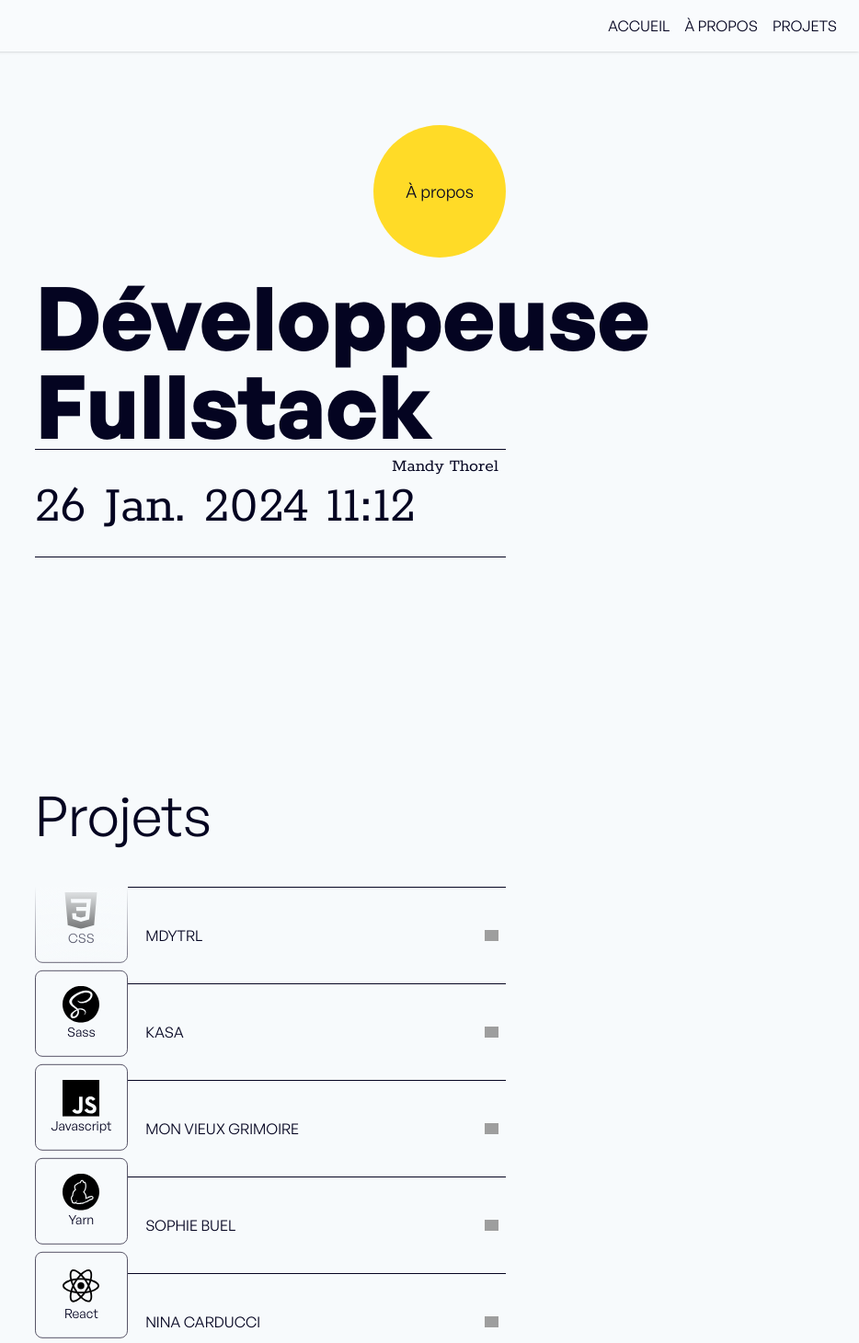
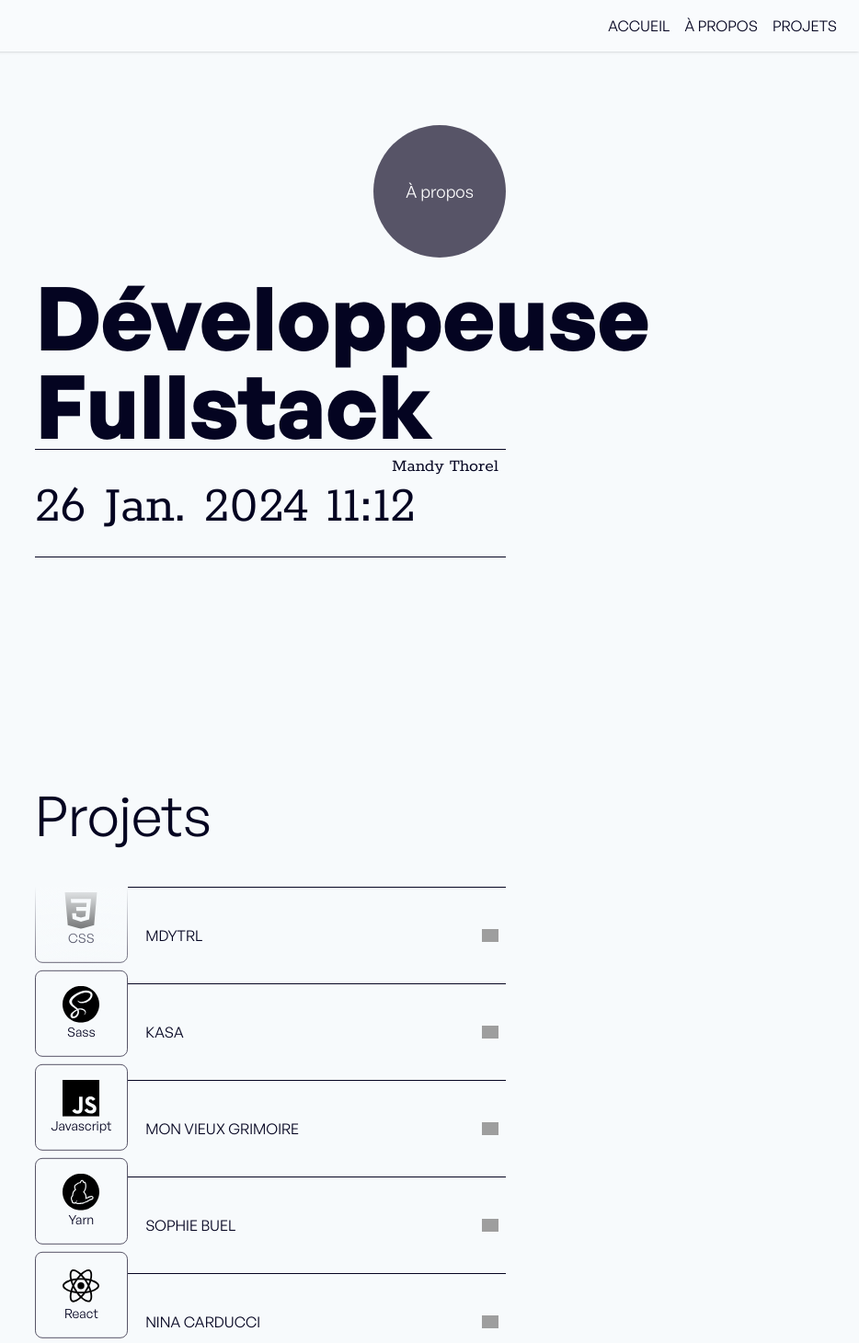
Before and after one commit to MandyTrl/mdytrl, a Next.js app: page / in a window 1280 px wide. Shown: the top 1460 px of the page at 92% size, without its empty margins (346-1280 px from the left). Built offline with nearby package versions, Linux system fonts and the light colour scheme; grey boxes are pictures that could not be loaded; what tailwindcss-gradients would draw is missing.

Commit message:
animation magnetic btn with bg > ok :)

```diff
--- a/src/app/globals.css
+++ b/src/app/globals.css
@@ -76,3 +76,20 @@ body::-webkit-scrollbar-thumb {
 .trans-border-radius:hover {
   border-radius: 25%;
 }
+
+#magnetic_btn {
+  background: linear-gradient(
+    var(--gray-primary),
+    var(--gray-primary) 50%,
+    var(--yellow-color) 50%,
+    var(--yellow-color)
+  );
+  background-size: 100% 200%;
+  transition: background 0.3s;
+  color: #ffff;
+}
+
+#magnetic_btn:hover {
+  background-position: 100% 100%;
+  color: var(--primary);
+}
--- a/src/app/page.tsx
+++ b/src/app/page.tsx
@@ -1,6 +1,6 @@
 import { TechnicalSkillsLayout } from '@/components/Layouts/TechnicalSkillsLayout'
 import { LocalTime } from '@/components/LocalTime'
-import { Button } from '@/components/UI/Button'
+import { MagneticBtn } from '@/components/UI/MagneticBtn'
 
 export default function Home() {
   return (
@@ -10,7 +10,7 @@ export default function Home() {
           Développeuse <br></br> Fullstack
         </div>
         <LocalTime />
-        <Button title="À propos" />
+        <MagneticBtn title="À propos" />
       </section>
 
       <section id="projects" className="flex flex-col h-screen">
--- a/src/components/ProjectsList.tsx
+++ b/src/components/ProjectsList.tsx
@@ -18,14 +18,14 @@ export const ProjectsList = () => {
                   {project.name}
                 </p>
                 <p className="flex items-center">
-                  <span className="text-sm mr-4 opacity-0 group-hover:opacity-100 transform duration-300 group-hover:translate-x-[0%] translate-x-[50%]">
+                  <span className="mr-4 opacity-0 group-hover:opacity-100 transform duration-300 group-hover:translate-x-[0%] translate-x-[50%]">
                     Voir le projet
                   </span>
                   <Image
                     src="/assets/icons/arrow-up-right.svg"
                     alt={`go to the project ${project.name}`}
-                    width={15}
-                    height={15}
+                    width={18}
+                    height={18}
                   />
                 </p>
               </div>
--- a/src/components/UI/Button.tsx
+++ b/src/components/UI/MagneticBtn.tsx
@@ -5,7 +5,7 @@ import React, { useRef } from 'react'
 type BtnTypeProps = {
   title: string
 }
-export const Button = ({ title }: BtnTypeProps) => {
+export const MagneticBtn = ({ title }: BtnTypeProps) => {
   const btnRef = useRef<HTMLDivElement | null>(null)
   const titleRef = useRef<HTMLDivElement | null>(null)
 
@@ -38,7 +38,7 @@ export const Button = ({ title }: BtnTypeProps) => {
         id="magnetic_btn"
         onMouseMove={(e) => onMouseMove(e)}
         onMouseOut={() => onMouseOut()}
-        className="rounded-full bg-yel-primary text-primary w-36 h-36 p-5 text-lg hover:scale-105 ease-out duration-300"
+        className="rounded-full w-36 h-36 p-5 text-lg hover:scale-105 ease-out duration-300"
       >
         <div ref={titleRef} className="duration-100 ease-linear">
           <Link href="/about">{title}</Link>
```
